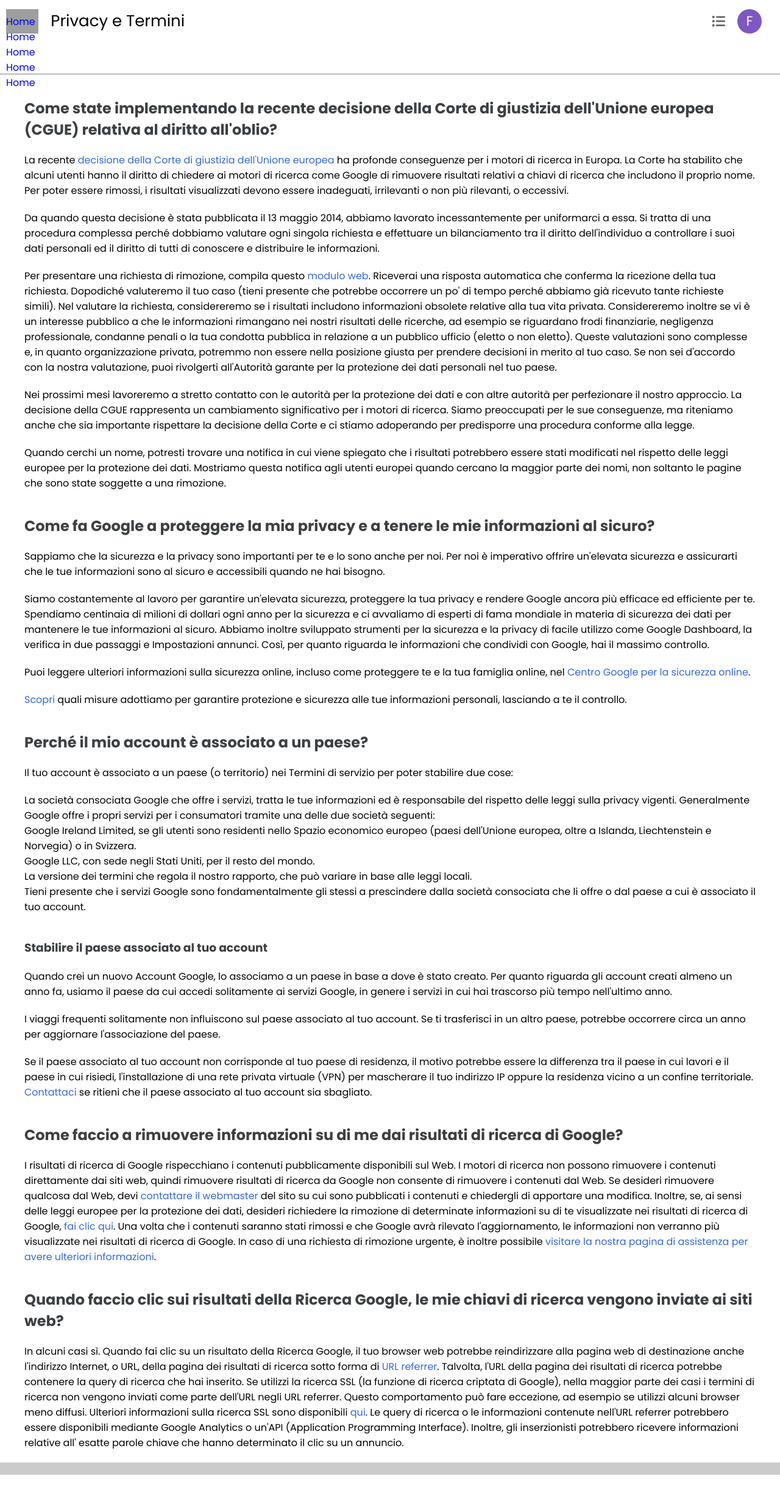
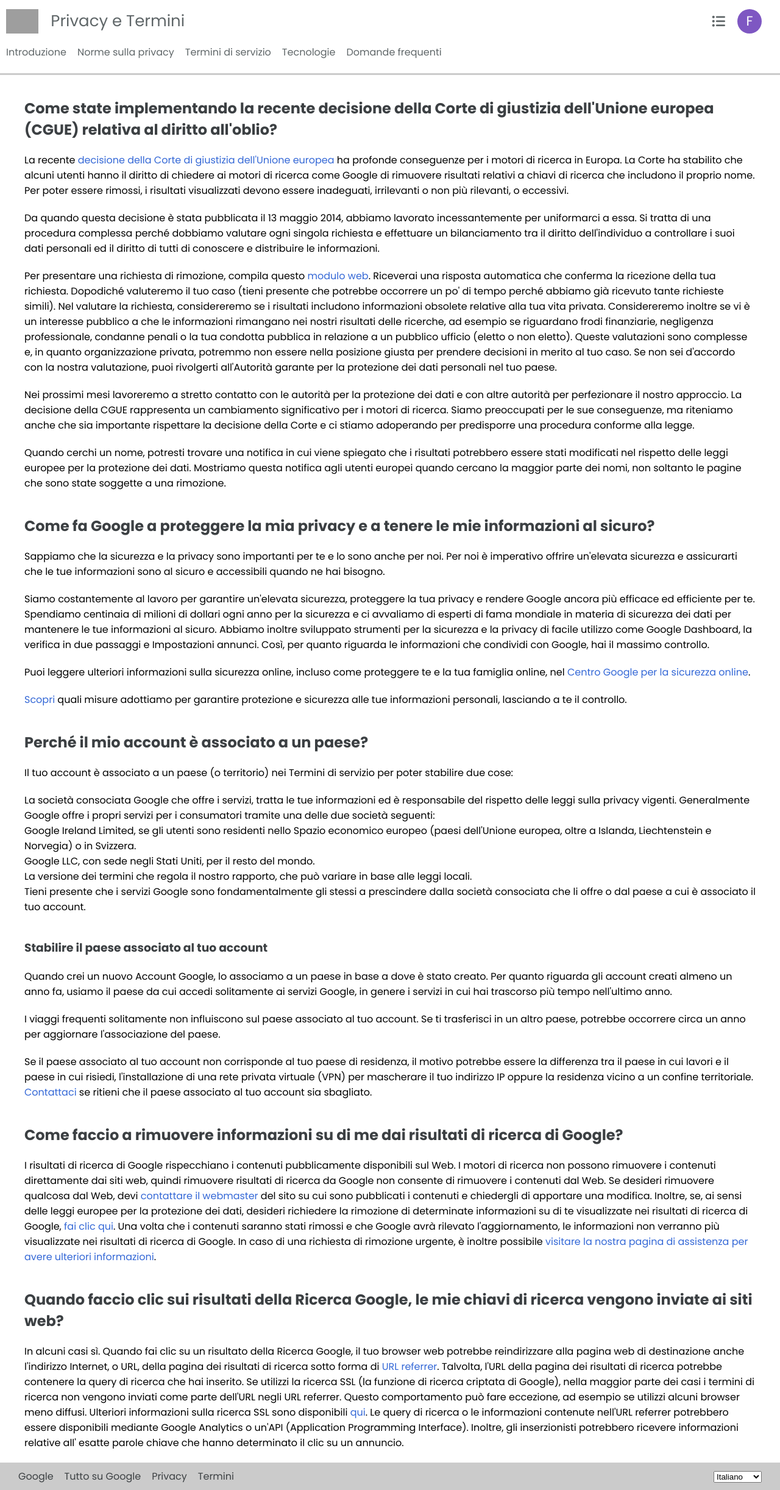
Before and after one commit to Nothung429/php-google-faq, a PHP site: page / in a window 1280 px wide. Shown: the whole page at 61% size. Before the commit the page ends 2419 px from the top, so only its background shows below. Run offline with PHP 8.4, Linux system fonts and the light colour scheme; some libraries are stand-ins or nearby versions; grey boxes are pictures that could not be loaded.

Commit message:
add final html

```diff
--- a/index.php
+++ b/index.php
@@ -67,7 +67,7 @@ Gestire il “Database” e la visualizzazione di queste domande e risposte con
             <div class="header-top">
                 <div class="logo">
                     <img src="https://www.google.it/images/branding/googlelogo/2x/googlelogo_color_160x56dp.png" alt="logo">
-                    <span>Privacy e Termini</span>
+                    <span class="color1">Privacy e Termini</span>
                 </div>
                 <div class="account">
                     <i class="fa-solid fa-list-ul"></i>
@@ -75,13 +75,13 @@ Gestire il “Database” e la visualizzazione di queste domande e risposte con
                 </div>
             </div>
             <div class="header-bottom">
-                <div class="navbar">
+                <div class="header-navbar">
                     <ul>
-                        <li><a href="#">Home</a></li>
-                        <li><a href="#">Home</a></li>
-                        <li><a href="#">Home</a></li>
-                        <li><a href="#">Home</a></li>
-                        <li><a href="#">Home</a></li>
+                        <li><a href="#">Introduzione</a></li>
+                        <li><a href="#">Norme sulla privacy</a></li>
+                        <li><a href="#">Termini di servizio</a></li>
+                        <li><a href="#">Tecnologie</a></li>
+                        <li><a href="#">Domande frequenti</a></li>
                     </ul>
                 </div>
             </div>
@@ -95,7 +95,23 @@ Gestire il “Database” e la visualizzazione di queste domande e risposte con
         </main>
 
         <footer>
-
+            <div class="footer-navbar">
+                <ul>
+                    <li><a href="#">Google</a></li>
+                    <li><a href="#">Tutto su Google</a></li>
+                    <li><a href="#">Privacy</a></li>
+                    <li><a href="#">Termini</a></li>
+                </ul>
+            </div>
+            <div class="footer-select">
+                <select name="" id="">
+                    <option value="">Italiano</option>
+                    <option value="">Inglese</option>
+                    <option value="">Tedesco</option>
+                    <option value="">Spagnolo</option>
+                    <option value="">Francese</option>
+                </select>
+            </div>
         </footer>
     </body>
 </html>
```
